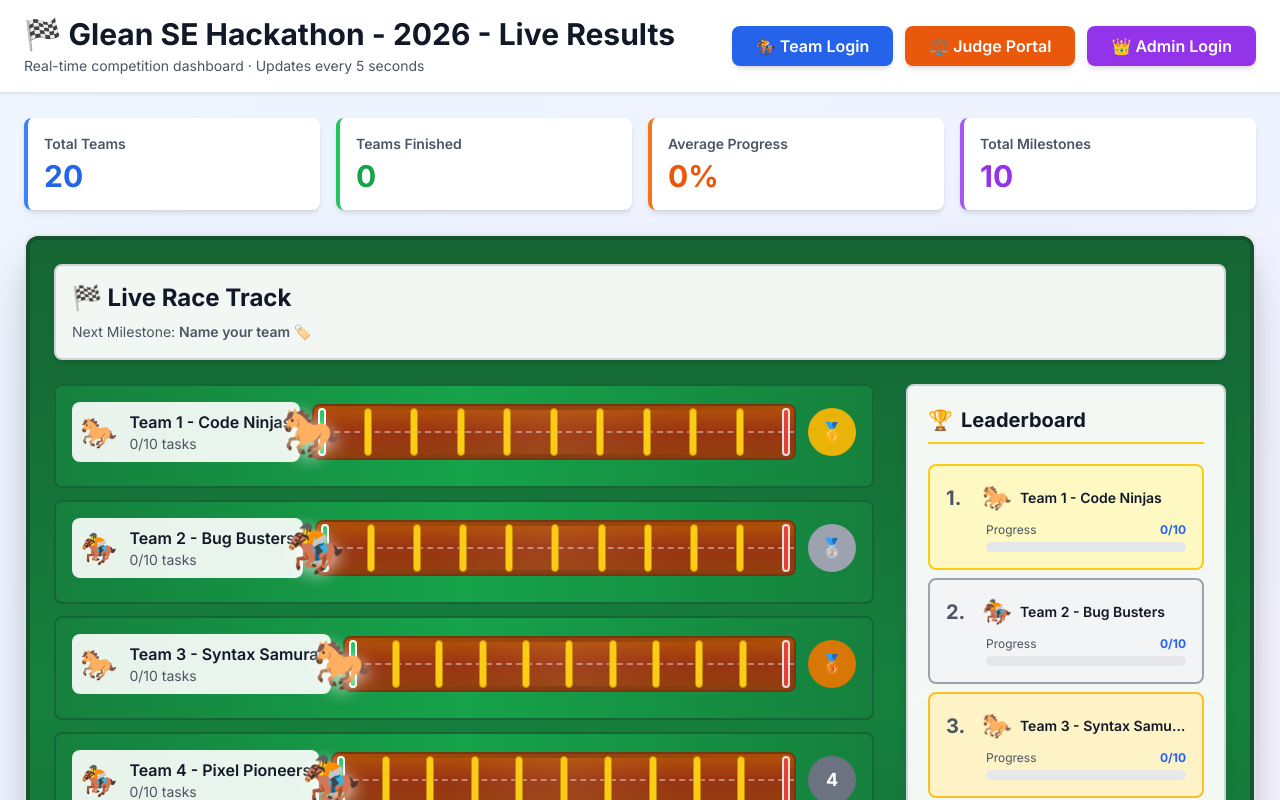
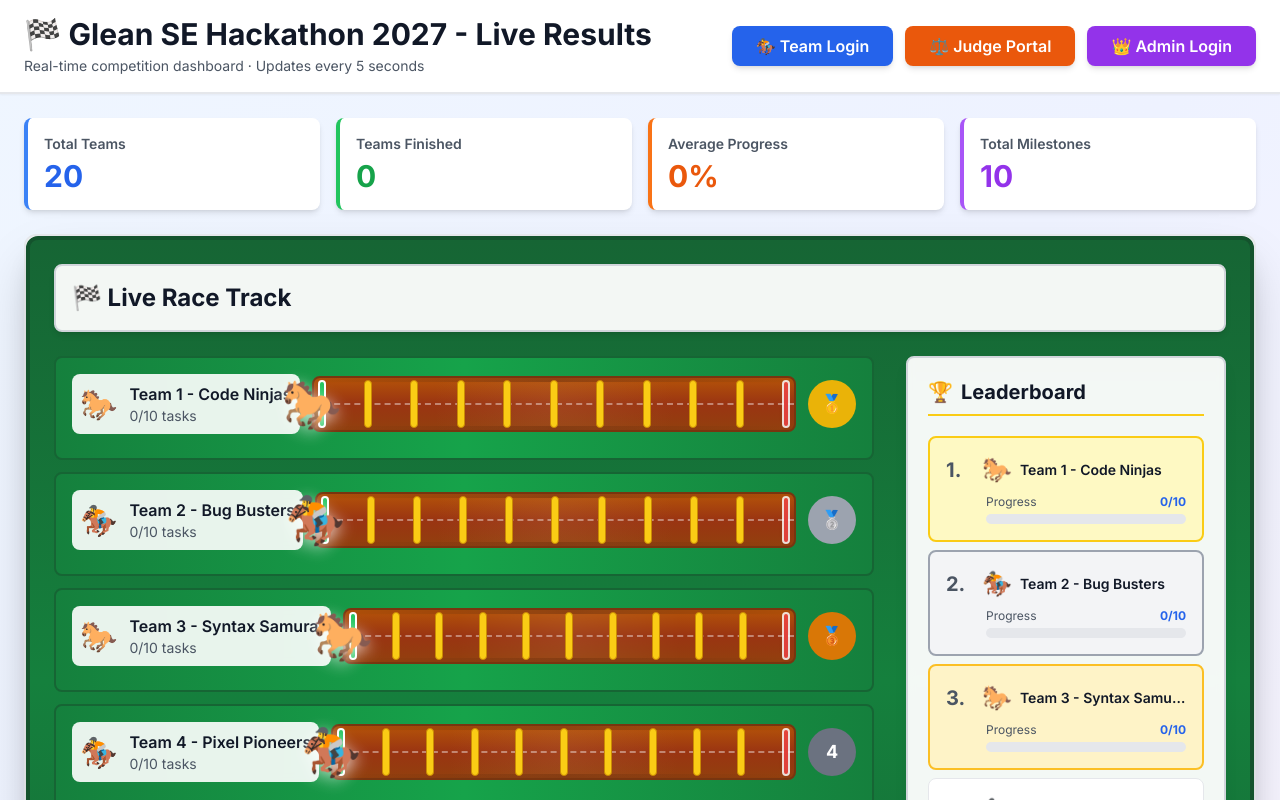
Before and after one commit to anwesh-rijal-glean/hack-26, a Next.js app: page / in a window 1280 px wide. Shown: the top 800 px of the page. Built offline with nearby package versions, Linux system fonts and the light colour scheme.

Commit message:
Some minor cleanups

```diff
--- a/app/admin/page.tsx
+++ b/app/admin/page.tsx
@@ -127,7 +127,7 @@ function AdminViewContent() {
             </Button>
           </div>
           <h1 className="text-4xl font-bold text-gray-900 mb-2">
-            👑 Glean SE Hackathon - 2026 - Admin Dashboard
+            👑 Glean SE Hackathon 2027 - Admin Dashboard
           </h1>
           <p className="text-gray-600">
             Monitor all teams, manage tasks, and control the competition
--- a/app/judge/page.tsx
+++ b/app/judge/page.tsx
@@ -93,7 +93,7 @@ function JudgePortalContent() {
             </div>
           </div>
           <h1 className="text-4xl font-bold text-gray-900 mb-2">
-            ⚖️ Glean SE Hackathon - 2026 - Judge Portal
+            ⚖️ Glean SE Hackathon 2027 - Judge Portal
           </h1>
           <p className="text-gray-600">
             Score the finalist presentations
--- a/app/layout.tsx
+++ b/app/layout.tsx
@@ -5,8 +5,8 @@ import "./globals.css";
 const inter = Inter({ subsets: ["latin"] });
 
 export const metadata: Metadata = {
-  title: "Glean SE Hackathon - 2026",
-  description: "Track team progress in real-time during Glean SE Hackathon - 2026",
+  title: "Glean SE Hackathon 2027",
+  description: "Track team progress in real-time during Glean SE Hackathon 2027",
 };
 
 export default function RootLayout({
--- a/app/page.tsx
+++ b/app/page.tsx
@@ -36,7 +36,7 @@ export default function HomePage() {
           <div className="flex items-center justify-between">
             <div>
               <h1 className="text-3xl font-bold text-gray-900">
-                🏁 Glean SE Hackathon - 2026 - Live Results
+                🏁 Glean SE Hackathon 2027 - Live Results
               </h1>
               <p className="text-sm text-gray-600 mt-1">
                 Real-time competition dashboard · Updates every 5 seconds
--- a/app/team/page.tsx
+++ b/app/team/page.tsx
@@ -152,7 +152,7 @@ function TeamViewContent() {
             </div>
           </div>
           <h1 className="text-4xl font-bold text-gray-900 mb-2">
-            🏇 Glean SE Hackathon - 2026 - Team Dashboard
+            🏇 Glean SE Hackathon 2027 - Team Dashboard
           </h1>
           <p className="text-gray-600">
             Track your progress and share your work via Drive and Slack
--- a/components/AdminPasswordGate.tsx
+++ b/components/AdminPasswordGate.tsx
@@ -30,7 +30,7 @@ export function AdminPasswordGate({ onAuthenticated }: AdminPasswordGateProps) {
         <div className="text-center mb-6">
           <div className="text-6xl mb-4">👑</div>
           <h1 className="text-3xl font-bold text-gray-900 mb-2">
-            Glean SE Hackathon - 2026
+            Glean SE Hackathon 2027
           </h1>
           <p className="text-lg font-semibold text-gray-700 mb-2">
             Admin Access
--- a/components/JudgeLoginGate.tsx
+++ b/components/JudgeLoginGate.tsx
@@ -32,7 +32,7 @@ export function JudgeLoginGate({ onAuthenticated }: JudgeLoginGateProps) {
         <div className="text-center mb-6">
           <div className="text-6xl mb-4">⚖️</div>
           <h1 className="text-3xl font-bold text-gray-900 mb-2">
-            Glean SE Hackathon - 2026
+            Glean SE Hackathon 2027
           </h1>
           <p className="text-lg font-semibold text-gray-700 mb-2">
             Judge Portal
--- a/components/Racetrack.tsx
+++ b/components/Racetrack.tsx
@@ -1,7 +1,7 @@
 "use client";
 
 import { Team, Task } from "@/lib/types";
-import { getTasksCompleted, getNextMilestone } from "@/lib/utils";
+import { getTasksCompleted } from "@/lib/utils";
 import { useMemo } from "react";
 
 interface RacetrackProps {
@@ -23,30 +23,12 @@ export function Racetrack({ teams, tasks }: RacetrackProps) {
     });
   }, [teams]);
 
-  const nextMilestone = useMemo(() => {
-    // Get the most common next milestone across all teams
-    const nextTasks = teams.map((team) => {
-      for (let i = 0; i < team.progress.length; i++) {
-        if (!team.progress[i]) {
-          return tasks[i]?.title || `Task ${i + 1}`;
-        }
-      }
-      return "Finished!";
-    });
-
-    // Return most common or first one
-    return nextTasks[0] || "All tasks completed! 🎉";
-  }, [teams, tasks]);
-
   return (
     <div className="bg-gradient-to-b from-green-800 via-green-700 to-green-800 rounded-xl shadow-xl p-6 border-4 border-green-900">
       <div className="mb-6 bg-white/95 backdrop-blur-sm rounded-lg p-4 border-2 border-gray-300 shadow-md">
-        <h2 className="text-2xl font-bold text-gray-900 mb-2">
+        <h2 className="text-2xl font-bold text-gray-900">
           🏁 Live Race Track
         </h2>
-        <p className="text-sm text-gray-600">
-          Next Milestone: <span className="font-semibold">{nextMilestone}</span>
-        </p>
       </div>
 
       <div className="grid lg:grid-cols-[1fr_320px] gap-6">
--- a/components/TeamLoginGate.tsx
+++ b/components/TeamLoginGate.tsx
@@ -32,7 +32,7 @@ export function TeamLoginGate({ onAuthenticated }: TeamLoginGateProps) {
         <div className="text-center mb-6">
           <div className="text-6xl mb-4">🏇</div>
           <h1 className="text-3xl font-bold text-gray-900 mb-2">
-            Glean SE Hackathon - 2026
+            Glean SE Hackathon 2027
           </h1>
           <p className="text-lg font-semibold text-gray-700 mb-2">
             Team Login
--- a/lib/utils.ts
+++ b/lib/utils.ts
@@ -27,12 +27,3 @@ export function formatTimestamp(ts: string): string {
 export function getTasksCompleted(progress: boolean[]): number {
   return progress.filter(Boolean).length;
 }
-
-export function getNextMilestone(tasks: { id: number; title: string; locked?: boolean }[], progress: boolean[]): string {
-  for (let i = 0; i < progress.length; i++) {
-    if (!progress[i]) {
-      return tasks[i]?.title || `Task ${i + 1}`;
-    }
-  }
-  return "All tasks completed! 🎉";
-}
```
